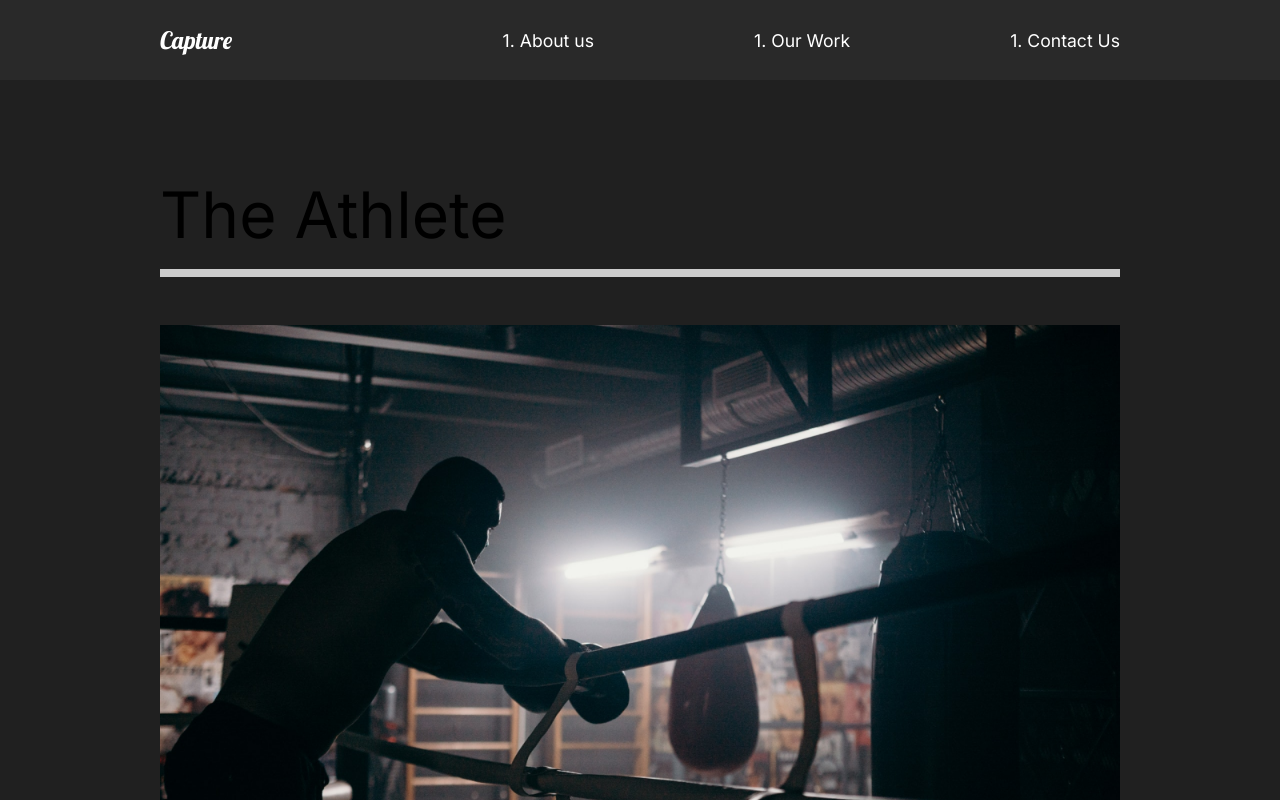
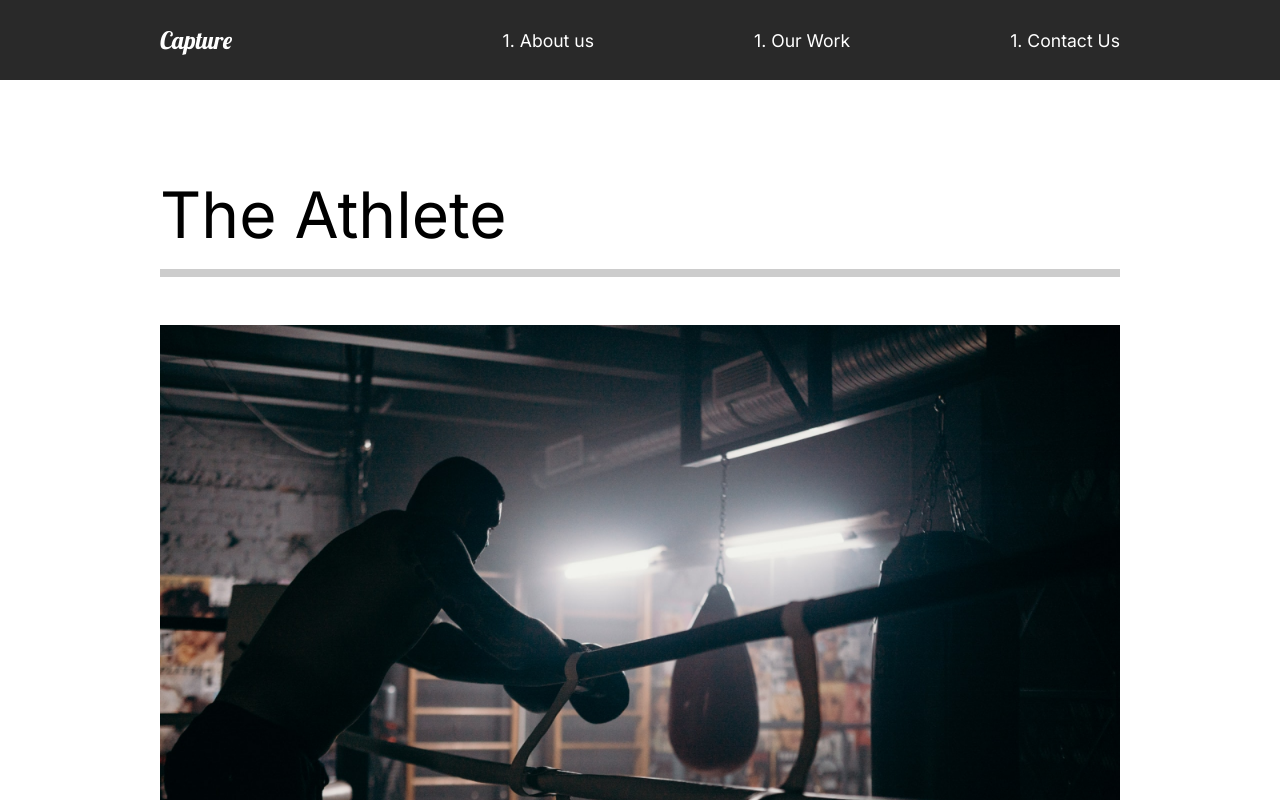
Before and after one commit to nevengluhovic/react-portfolio, a React (Create React App) app: page /work in a window 1280 px wide. Shown: the top 800 px of the page. Built offline with nearby package versions, Linux system fonts and the light colour scheme.

Commit message:
11. Implementing FramerMotion

```diff
--- a/src/App.js
+++ b/src/App.js
@@ -7,14 +7,19 @@
 import OurWork from "./pages/OurWork";
 import ContactUs from "./pages/ContactUs";
 import MovieDetail from "./pages/MovieDetail";
-import { Switch, Route } from "react-router-dom";
+import { Switch, Route, useLocation } from "react-router-dom";
+//Animations
+import { AnimatePresence } from "framer-motion";
 
 function App() {
+  const location = useLocation();
+  console.log(location);
   return (
     <div className="App">
       <Nav />
       <GlobalStyle />
-      <Switch>
+      <AnimatePresence exitBeforeEnter>
+        <Switch location={location} key={location.pathname}>
           <Route path="/" exact>
             <AboutUs />
           </Route>
@@ -28,6 +33,7 @@
             <MovieDetail />
           </Route>
         </Switch>
+      </AnimatePresence>
     </div>
   );
 }
--- /dev/null
+++ b/src/animation.js
@@ -0,0 +1,20 @@
+export const pageAnimation = {
+  hidden: {
+    opacity: 0,
+    y: 300,
+  },
+  show: {
+    opacity: 1,
+    y: 0,
+    transition: {
+      duration: 1,
+    },
+  },
+  exit: {
+    opacity: 0,
+    y: 300,
+    transition: {
+      duration: 1,
+    },
+  },
+};
--- a/src/pages/AboutUs.js
+++ b/src/pages/AboutUs.js
@@ -3,14 +3,22 @@
 import AboutSection from "../components/AboutSection";
 import ServicesSection from "../components/ServicesSection";
 import FaqSection from "../components/FaqSection";
+//Animations
+import { motion } from "framer-motion";
+import { pageAnimation } from "../animation";
 
 const AboutUs = () => {
   return (
-    <>
+    <motion.div
+      exit="exit"
+      variants={pageAnimation}
+      initial="hidden"
+      animate="show"
+    >
       <AboutSection />
       <ServicesSection />
       <FaqSection />
-    </>
+    </motion.div>
   );
 };
 
--- a/src/pages/ContactUs.js
+++ b/src/pages/ContactUs.js
@@ -1,10 +1,19 @@
 import React from "react";
+//Animations
+import { motion } from "framer-motion";
+import { pageAnimation } from "../animation";
 
 function OurWork() {
   return (
-    <div>
+    <motion.div
+      exit="exit"
+      variants={pageAnimation}
+      initial="hidden"
+      animate="show"
+      style={{ background: "#ffff" }}
+    >
       <h1>Contact Us</h1>
-    </div>
+    </motion.div>
   );
 }
 
--- a/src/pages/MovieDetail.js
+++ b/src/pages/MovieDetail.js
@@ -2,6 +2,9 @@
 import styled from "styled-components";
 import { useHistory } from "react-router-dom";
 import { MovieState } from "../MovieState";
+//Animations
+import { motion } from "framer-motion";
+import { pageAnimation } from "../animation";
 
 function MovieDetail() {
   const history = useHistory();
@@ -18,7 +21,12 @@
   return (
     <>
       {movie && (
-        <Details>
+        <Details
+          exit="exit"
+          variants={pageAnimation}
+          initial="hidden"
+          animate="show"
+        >
           <HeadLine>
             <h2>{movie.title}</h2>
             <img src={movie.mainImg} alt="" />
@@ -41,7 +49,7 @@
   );
 }
 
-const Details = styled.div`
+const Details = styled(motion.div)`
   color: white;
 `;
 
--- a/src/pages/OurWork.js
+++ b/src/pages/OurWork.js
@@ -5,10 +5,19 @@
 import goodtimes from "../img/goodtimes-small.png";
 import styled from "styled-components";
 import { Link } from "react-router-dom";
+//Animations
+import { motion } from "framer-motion";
+import { pageAnimation } from "../animation";
 
 function OurWork() {
   return (
-    <Work>
+    <Work
+      style={{ background: "#ffff" }}
+      exit="exit"
+      variants={pageAnimation}
+      initial="hidden"
+      animate="show"
+    >
       <Movie>
         <h2>The Athlete</h2>
         <div className="line"></div>
@@ -34,7 +43,7 @@
   );
 }
 
-const Work = styled.div`
+const Work = styled(motion.div)`
   padding: 5rem 10rem;
   min-height: 100vh;
   overflow: hidden;
```
Lines whose indentation alone changed are shown as unchanged.
